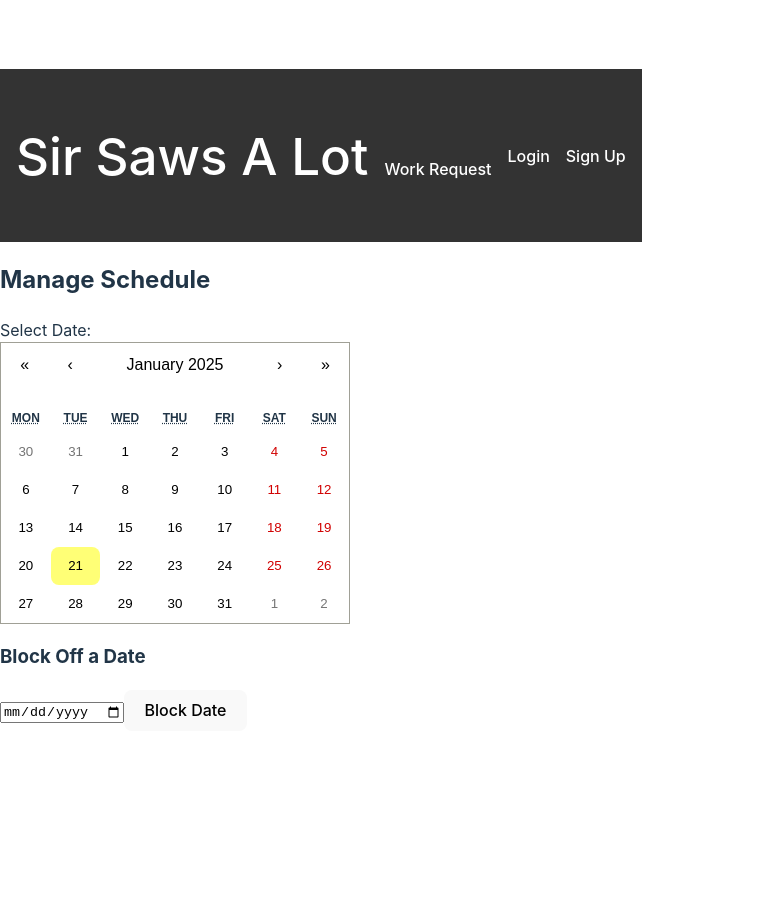
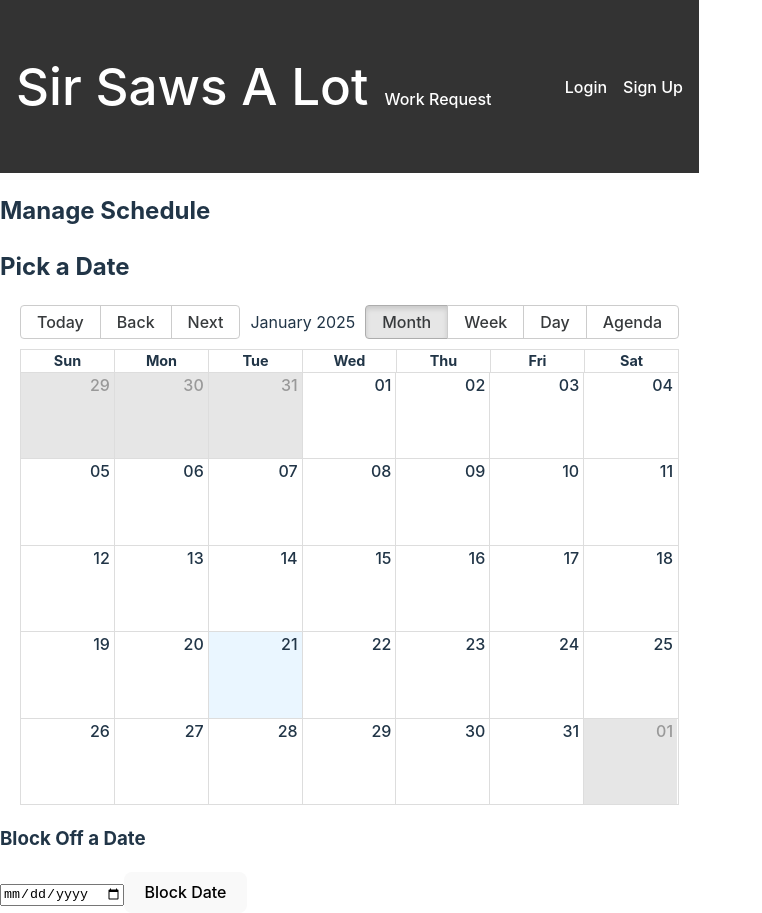
Before and after one commit to EthanForrestCarr/SirSawsALot, a React (Vite) app in the folder client/: page /calendar in a window 1280 px wide. Shown: the whole page, without its empty margins (0-762 px from the left). Before the commit the page ends 800 px from the top, so only its background shows below. Built offline with nearby package versions, Linux system fonts and the light colour scheme; no server answers.

Commit message:
added additional calendar functionality

```diff
--- a/client/package.json
+++ b/client/package.json
@@ -11,7 +11,9 @@
   },
   "dependencies": {
     "axios": "^1.7.9",
+    "date-fns": "^4.1.0",
     "react": "^18.3.1",
+    "react-big-calendar": "^1.17.1",
     "react-calendar": "^5.1.0",
     "react-dom": "^18.3.1",
     "react-router-dom": "^7.1.3"
@@ -19,6 +21,7 @@
   "devDependencies": {
     "@eslint/js": "^9.17.0",
     "@types/react": "^18.3.18",
+    "@types/react-big-calendar": "^1.16.1",
     "@types/react-calendar": "^3.9.0",
     "@types/react-dom": "^18.3.5",
     "@types/react-router-dom": "^5.3.3",
--- a/client/src/components/CalendarPicker.tsx
+++ b/client/src/components/CalendarPicker.tsx
@@ -1,42 +1,91 @@
 import React, { useEffect, useState } from 'react';
-import Calendar from 'react-calendar';
-import 'react-calendar/dist/Calendar.css';
 import axios from 'axios';
+import { Calendar, dateFnsLocalizer, SlotInfo } from 'react-big-calendar';
+import { format } from 'date-fns/format';
+import { parse } from 'date-fns/parse';
+import { startOfWeek } from 'date-fns/startOfWeek';
+import { getDay } from 'date-fns/getDay';
+import { enUS } from 'date-fns/locale/en-US';
+import 'react-big-calendar/lib/css/react-big-calendar.css';
 
-interface CalendarPickerProps {
+const locales = { 'en-US': enUS };
+const localizer = dateFnsLocalizer({ format, parse, startOfWeek, getDay, locales });
+
+interface CalendarProps {
   selectedDate: Date | null;
-    setSelectedDate: (date: Date | null) => void;
+  setSelectedDate: (date: Date) => void;
 }
 
-const CalendarPicker: React.FC<CalendarPickerProps> = ({ selectedDate, setSelectedDate }) => {
-    const [unavailableDates, setUnavailableDates] = useState<Date[]>([]);
+const CalendarPicker: React.FC<CalendarProps> = ({ selectedDate, setSelectedDate }) => {
+  const [events, setEvents] = useState<any[]>([]);
+  const [blockedDates, setBlockedDates] = useState<Date[]>([]);
+  const [loading, setLoading] = useState(true);
 
   useEffect(() => {
-        const fetchUnavailableDates = async () => {
+    const fetchCalendarData = async () => {
       try {
-                const response = await axios.get('http://localhost:3000/calendar/unavailable-dates');
-                setUnavailableDates(response.data.map((dateStr: string) => new Date(dateStr)));
+        const approvedResponse = await axios.get('http://localhost:3000/approved-requests');
+        const blockedResponse = await axios.get('http://localhost:3000/calendar/unavailable-dates'); // Updated endpoint
+
+        console.log('Approved Requests:', approvedResponse.data);
+        console.log('Blocked Dates:', blockedResponse.data);
+
+        if (approvedResponse.data.length > 0) {
+          const approvedEvents = approvedResponse.data.map((req: any) => ({
+            id: req.id,
+            title: `Job at ${req.address}`,
+            start: new Date(req.date),
+            end: new Date(req.date),
+            allDay: true,
+          }));
+
+          setEvents(approvedEvents);
+        } else {
+          console.warn('No approved work requests found.');
+        }
+
+        if (blockedResponse.data.length > 0) {
+          const blockedDays = blockedResponse.data.map((date: string) => new Date(date));
+          setBlockedDates(blockedDays);
+        } else {
+          console.warn('No blocked dates found.');
+        }
+
+        setLoading(false);
       } catch (error) {
-                console.error('Error fetching unavailable dates:', error);
+        console.error('Error fetching calendar data:', error);
+        setLoading(false);
       }
     };
-        fetchUnavailableDates();
+
+    fetchCalendarData();
   }, []);
 
-    const isDateDisabled = (date: Date) => {
-        return unavailableDates.some((unavailableDate) =>
-            unavailableDate.toDateString() === date.toDateString()
-        );
+  const handleDateClick = (slotInfo: SlotInfo) => {
+    if (blockedDates.some((blocked) => blocked.toDateString() === slotInfo.start.toDateString())) {
+      alert('This date is blocked. Please choose another.');
+      return;
+    }
+    setSelectedDate(slotInfo.start);
   };
 
   return (
     <div>
-            <label>Select Date:</label>
+      <h2>Pick a Date</h2>
+      {loading && <p>Loading calendar data...</p>}
       <Calendar
-                onChange={(value) => setSelectedDate(Array.isArray(value) ? value[0] : value)}
-                tileDisabled={({ date }) => isDateDisabled(date)} // Disable unavailable dates
+        localizer={localizer}
+        events={events}
+        startAccessor="start"
+        endAccessor="end"
+        style={{ height: 500, margin: '20px' }}
+        selectable
+        onSelectSlot={handleDateClick}
+        eventPropGetter={(event) => ({
+          style: { backgroundColor: '#3f51b5', color: 'white' },
+        })}
       />
-            {selectedDate && <p>Selected Date: {selectedDate.toDateString()}</p>}
+      {selectedDate && <p>Selected Date: {format(selectedDate, 'yyyy-MM-dd')}</p>}
     </div>
   );
 };
--- a/client/src/pages/AdminDashboard.tsx
+++ b/client/src/pages/AdminDashboard.tsx
@@ -1,5 +1,5 @@
 import React, { useEffect, useState } from 'react';
-import { useNavigate } from 'react-router-dom'; // Import navigate function
+import { useNavigate } from 'react-router-dom';
 import axios from 'axios';
 import CalendarPicker from '../components/CalendarPicker';
 
@@ -7,8 +7,8 @@ const AdminDashboard: React.FC = () => {
   const [requests, setRequests] = useState<any[]>([]);
   const [message, setMessage] = useState('');
   const [view, setView] = useState<'table' | 'calendar'>('table');
+  const navigate = useNavigate(); // Initialize navigate function
   const [selectedDate, setSelectedDate] = useState<Date | null>(null);
-  const navigate = useNavigate(); // Initialize navigate function
 
   useEffect(() => {
     const fetchRequests = async () => {
```
Also changed, not shown: 2 other files (tests, documents, lock files or other folders). Lines whose indentation alone changed are shown as unchanged.
